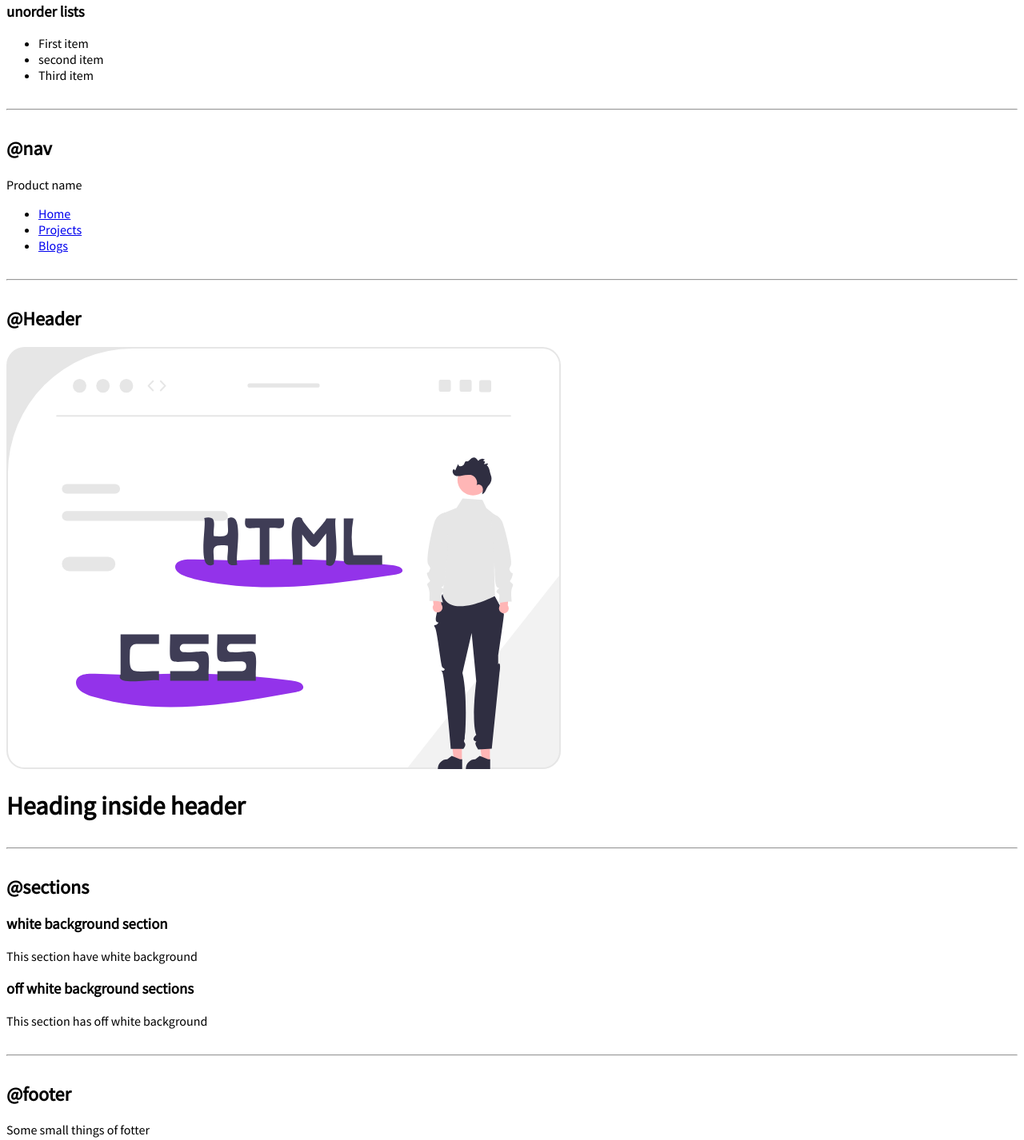
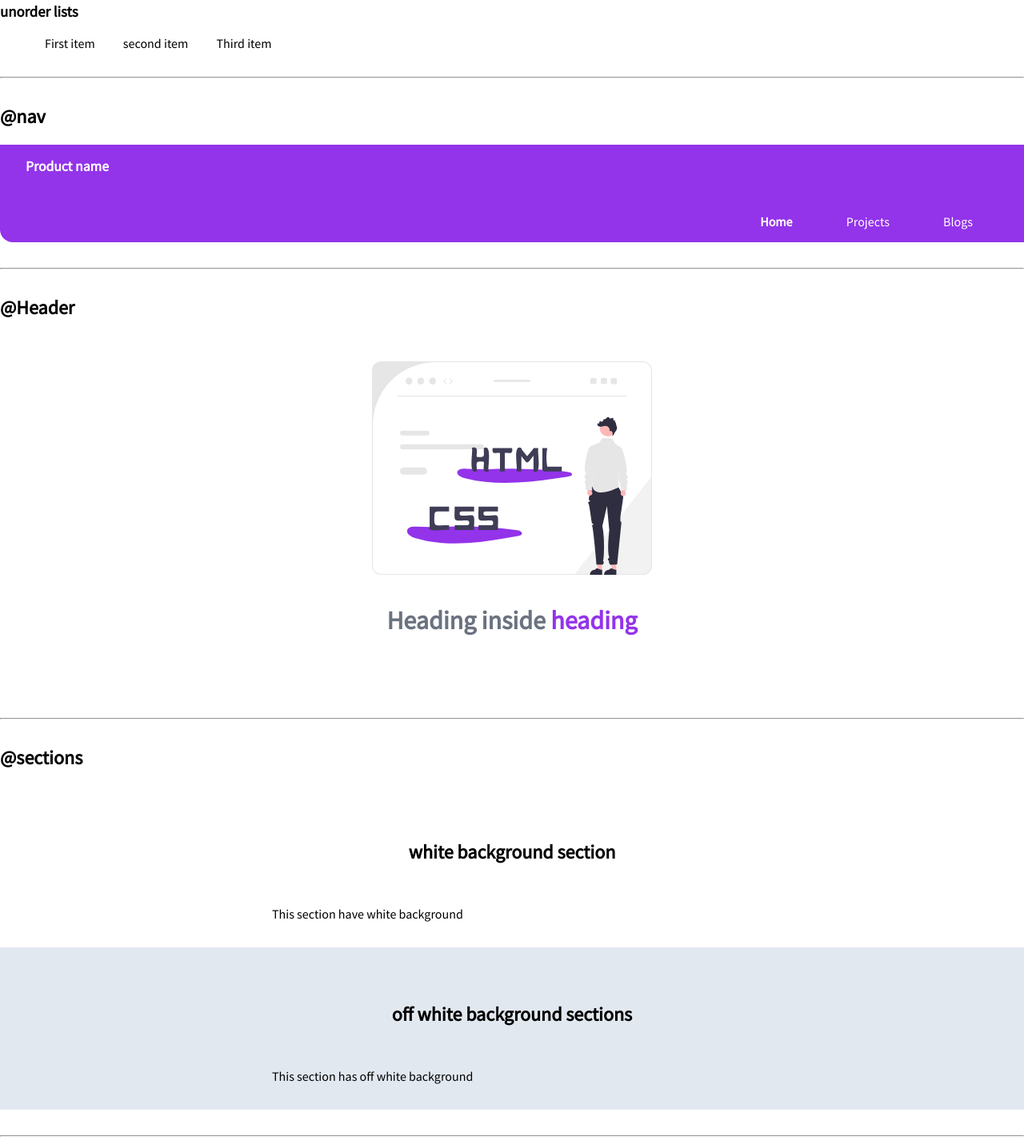
Before and after one commit to skobarne11/first-structure, a plain HTML site: page index.html in a window 1280 px wide. Shown: the part 936-2362 px from the top of the page at 80% size. Drawn offline with Linux system fonts and the light colour scheme.

Commit message:
Full code
all done well in the end of the lession and will make the adarsh balika now

```diff
--- a/index.html
+++ b/index.html
@@ -34,50 +34,62 @@
     <a class="link secondary-link" href="/">secondary button</a>
     <hr>
     <h2>@lists</h2>
-    <h3>unorder lists</h3>
+    <h3 >unorder lists</h3>
     <ul>
-         <li>First item</li>
-         <li>second item</li>
-         <li>Third item</li>
+         <li class="list-non-bullet list-item-inline">First item</li>
+         <li class="list-non-bullet list-item-inline">second item</li>
+         <li class="list-non-bullet list-item-inline">Third item</li>
 
     </ul>
     <hr>
     <h2>@nav</h2>
-    <div>Product name</div>
-    <ul>
-        <li><a href="/">Home</a></li>
-        <li><a href="/">Projects</a></li>
-        <li><a href="/">Blogs</a></li>
+    <nav class="navigation container">
+    <div class="heading" >Product name</div>
+    <ul class="nav-pills">
+        <li class="list-item-inline"><a class="link link-active" href="/">Home</a></li>
+        <li class="list-item-inline"><a class="link" href="/">Projects</a></li>
+        <li class="list-item-inline"><a class="link" href="/">Blogs</a></li>
+
     </ul>
+    </nav>
     <hr>
     <h2>@Header</h2>
-    <header>
-        <img src="images/pyar.svg">
-        <h1>Heading inside header</h1>
+    <header class="hero">
+        <img class="hero-img" src="images/pyar.svg">
+        <h1 class="hero-heading">Heading inside <span class="hero-inverted">heading</span></h1>
     </header>
     <hr>
     <h2>@sections</h2>
-    <section>
-        <h3> white background section</h3>
-        <p>This section have white background</p>
+    <section class="section">
+        <div class="container container-center">
+            <h1> white background section</h1>
+            <p>This section have white background</p>
+
+        </div>
+
     </section>
-    <section>
-        <h3> off white background sections</h3>
-        <p>This section has off white background </p>
+    <section class="section ow">
+        <div class="container container-center">
+            <h1> off white background sections</h1>
+            <p>This section has off white background </p>
+
+        </div>
+
     </section>
     <hr>
     <h2>@footer</h2>
-    <div>Some small things of fotter</div>
+    <footer class="footer">
+    <div class="footer-header">Some small things of fotter</div>
 
     <ul>
-        <li><a href="/">instagram</a></li>
-        <li><a href="/">Linkdin</a></li>
-        <li><a href="/">Facebook</a></li>
+        <li class="list-non-bullet list-item-inline"><a class="link" href="/">instagram</a></li>
+        <li class="list-non-bullet list-item-inline"><a class="link"href="/">Linkdin</a></li>
+        <li class="list-non-bullet list-item-inline"><a class="link"href="/">Facebook</a></li>
     </ul>
 
 
     <div style="height:30px"></div>
-
+    </footer>
 
 </body>
 </html>
--- a/style.css
+++ b/style.css
@@ -1,10 +1,14 @@
 @import url('https://fonts.googleapis.com/css2?family=Source+Sans+Pro&display=swap');
 
 :root{
-    --primary-color:#9333ea
+    --primary-color:#9333ea;
+    --dark-gray:#6b7280;
+    --off-white:#e2e8f0;
+
 }
 body{
     font-family: 'Source Sans Pro', sans-serif;
+    margin: 0px;
 
 }
 .container{
@@ -34,3 +38,83 @@ body{
 hr{
     margin: 2rem 0rem;
 }
+.list-non-bullet{
+    list-style: none;
+}
+.list-item-inline{
+    display:inline;
+    padding: 1rem;
+}
+.navigation{
+    background-color: var(--primary-color);
+    border-bottom-left-radius: 1rem;
+}
+.heading{
+    padding: 1rem;
+    color: white;
+    font-weight:bold;
+    font-size: 1.1rem;
+}
+.link-active{
+    color: white;
+
+
+}
+.nav-pills{
+    text-align: right;
+    padding: 1rem;
+}
+.navigation .link{
+    color: white;
+    padding: 0.5rem 1rem;
+}
+.navigation .link-active{
+    font-weight:bold;
+}
+/* header */
+.hero{
+    padding: 2rem;
+}
+.hero .hero-img{
+    max-width: 350px;
+    display: block;
+    margin: auto;
+
+}
+.hero .hero-heading{
+    text-align: center;
+    color: var(--dark-gray);
+    padding: 1rem;
+
+}
+.hero .hero-inverted{
+    color:var(--primary-color);
+}
+/* sections */
+.section{
+    padding: 1rem;
+}
+.section h1{
+    text-align: center;
+    padding: 2rem;
+}
+
+.ow{
+    background-color:var(--off-white);
+}
+/* footer */
+
+.footer{
+    background-color: var(--primary-color);
+    padding: 2rem 1rem;
+    text-align: center;
+    border-top-right-radius: 1rem ;
+    color: white;
+}
+.footer .link{
+    color: white;
+
+}
+.footer ul{
+    padding-inline-start:0px;
+}
```
